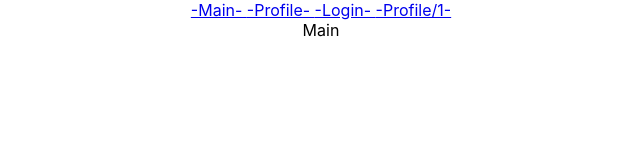
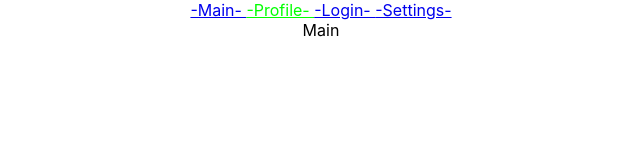
Before and after one commit to igor-minaev/router-dom, a React (Create React App) app: page / in a window 1280 px wide. Shown: the top 160 px of the page, without its empty margins (319-959 px from the left). Built offline with nearby package versions, Linux system fonts and the light colour scheme.

Commit message:
03 - Links style

```diff
--- a/src/App.tsx
+++ b/src/App.tsx
@@ -2,26 +2,22 @@ import React from 'react';
 import './App.css';
 import {NavLink, Outlet, Route, Routes, useParams} from "react-router-dom";
 
-const Profile = () => {
-    const params = useParams<'*'>()
-    const some = params['*']
-    console.log(some)
-    return <div>Profile</div>
-}
+
 
 function App() {
     return (
         <div className="App">
             <div>
                 <NavLink to='/'>-Main- </NavLink>
-                <NavLink to='/profile'>-Profile- </NavLink>
+                <NavLink style={{color:'lime'}} to='/profile'>-Profile- </NavLink>
                 <NavLink to='/login'>-Login- </NavLink>
-                <NavLink to='/profile/1'>-Profile/1- </NavLink>
+                <NavLink to='/profile/settings'>-Settings- </NavLink>
             </div>
             <Routes>
                 <Route path='/*' element={<div>Error 404</div>}/>
                 <Route path='/' element={<div>Main</div>}/>
-                <Route path='/profile/*' element={<Profile/>}/>
+                <Route path='/profile' element={<div>Profile</div>}/>
+                <Route path='/profile/settings' element={<div>Settings</div>}/>
                 <Route path='/login/*' element={<div>Login</div>}/>
             </Routes>
         </div>
```
